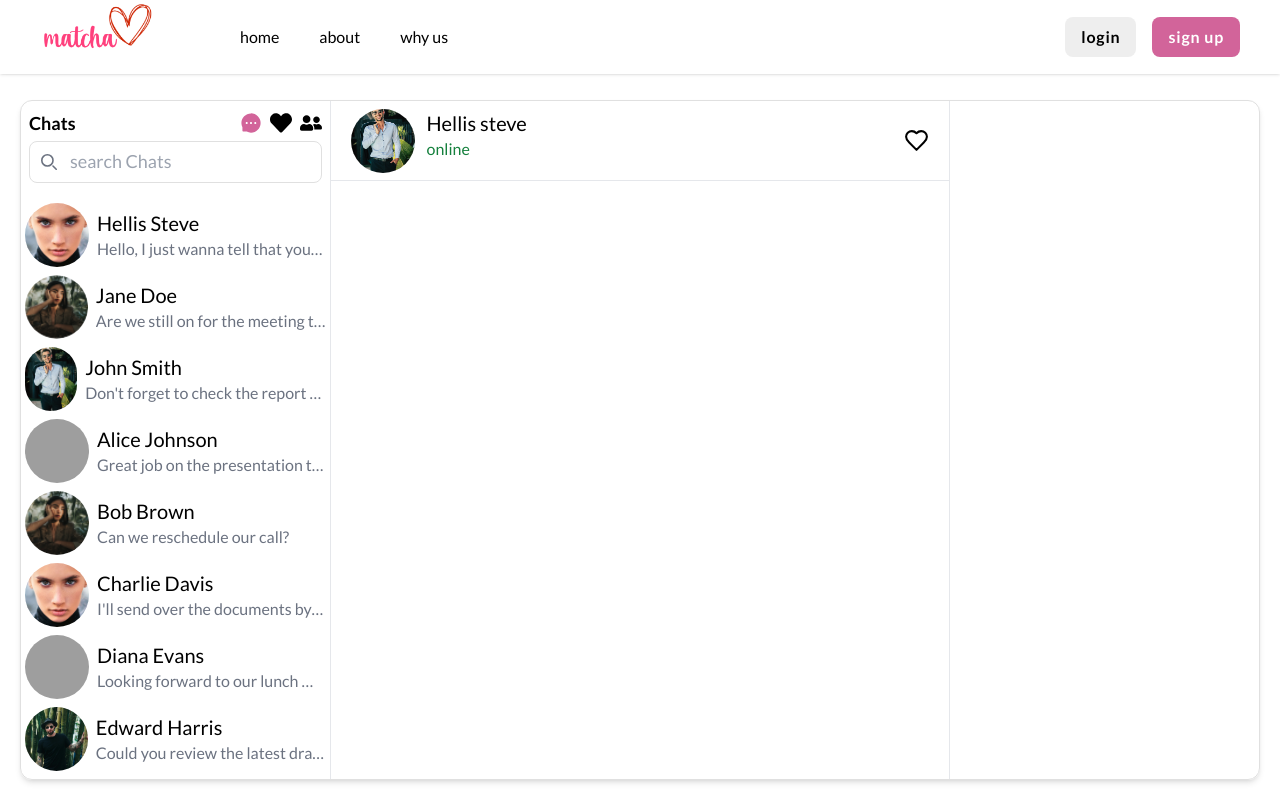
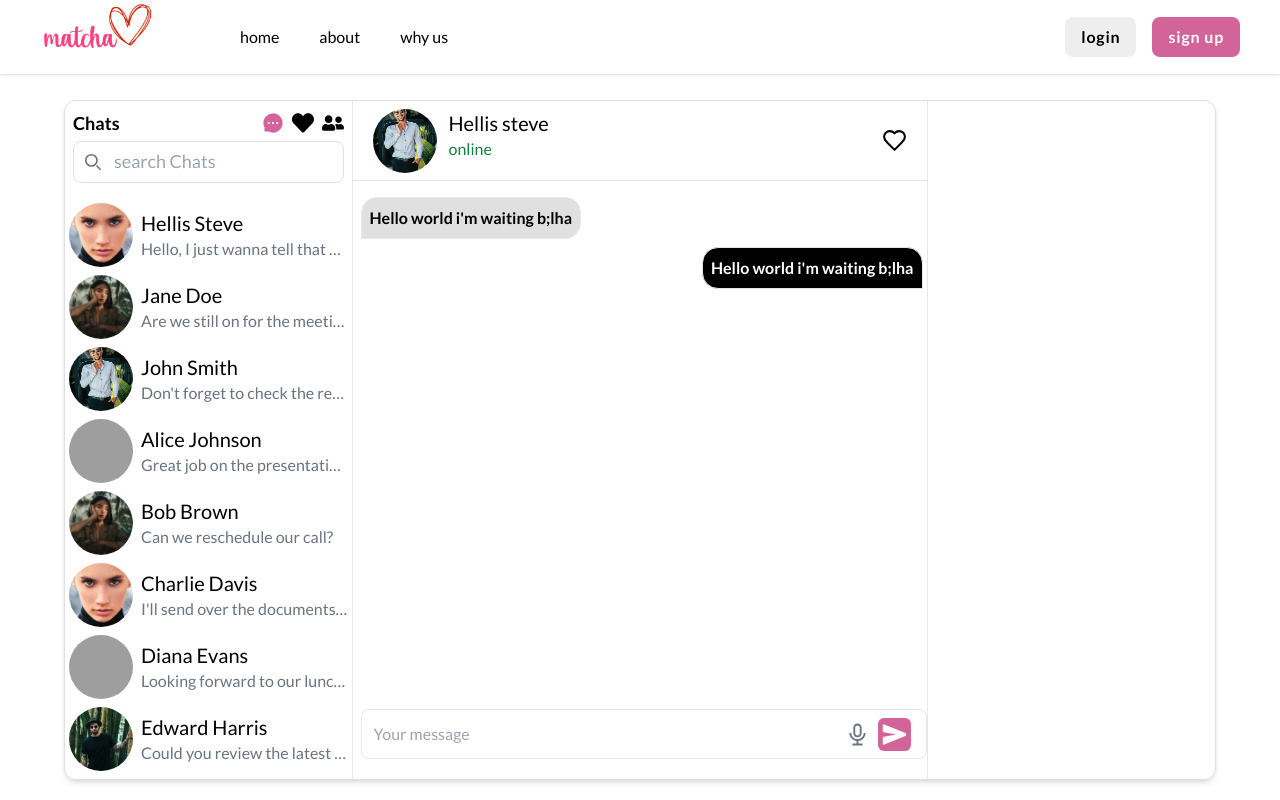
Before and after one commit to Stilram19/matcha, a React (Vite) app: page /chat in a window 1280 px wide. Built offline with nearby package versions, Linux system fonts and the light colour scheme; grey boxes are pictures that could not be loaded; the HTML template or start-up script is replaced by a standard one; a web font is replaced by a local one.

Commit message:
Chat Box

```diff
--- a/src/components/chat/ChatBox.tsx
+++ b/src/components/chat/ChatBox.tsx
@@ -0,0 +1,64 @@
+import { AiOutlineAudio } from "react-icons/ai";
+import { IoSend } from "react-icons/io5";
+import { LuHeart } from "react-icons/lu"
+import Message from "./Message";
+import { useEffect, useRef } from "react";
+
+
+
+const   ChatBox = () => {
+    const messagesEndRef = useRef(null);
+
+    const scrollToBottom = () => {
+        messagesEndRef.current?.scrollIntoView({ behavior: 'smooth' });
+    };
+
+    useEffect(() => {
+        scrollToBottom();
+    }, []);
+
+    return (
+        <div className="w-full h-full flex flex-col">
+            <div className="border-b h-[80px] w-full flex justify-between items-center py-2 px-5">
+                <div className="flex gap-3">
+                    <img src="/imgs/man_placeholder.jpg" className="h-16 w-16 object-cover rounded-full"/>
+                    <div className="flex flex-col">
+                        <h1 className="text-xl">Hellis steve</h1>
+                        <p className=" text-green-700">online</p>
+                    </div>
+                </div>
+
+                <LuHeart title="add to favorites" size={25} className="hover:fill-black cursor-pointer" />
+            </div>
+
+            <div className="h-full w-full p-2 pr-0 overflow-hidden">
+                <div className="relative w-full h-full">
+                    <div className="h-[92%] overflow-y-auto scrollbar">
+                        <Message isSender={false} />
+                        <Message ref={messagesEndRef} isSender={true} last={true} />
+                    </div>
+
+                    <div className="absolute bottom-3 w-full">
+                        <input
+                            type="text"
+                            placeholder="Your message"
+                            className="outline-none border w-full p-3 px-3 pr-20 rounded-lg"
+                        />
+                        <div className="absolute bottom-0 top-0 right-4 flex items-center gap-2">
+                            <button className="">
+                                <AiOutlineAudio size={25} className="fill-gray-500 hover:fill-black" />
+                            </button>
+                            <button className="p-1 bg-pink rounded-md">
+                                <IoSend size={25} className="fill-white" />
+                            </button>
+                        </div>
+                    </div>
+                </div>
+            </div>
+
+        </div>
+    )
+}
+
+
+export default ChatBox;
--- a/src/components/chat/ChatList.tsx
+++ b/src/components/chat/ChatList.tsx
@@ -2,11 +2,19 @@ import { AiFillMessage } from "react-icons/ai";
 import { FaHeart, FaUserFriends } from "react-icons/fa";
 import users from "./data.json"
 
-const   MessageBar = ({user}) => {
+type MessageBarProps = {
+    user: {
+        profile_image: string,
+        name: string,
+        last_message: string,
+    }
+}
+
+const   MessageBar = ({user}: MessageBarProps) => {
 
     return (
         <div className="w-full p-1 h-20 flex items-center gap-2  hover:bg-gray-200 cursor-pointer">
-            <img src={user.profile_image} alt="Profile" className="w-16 h-16 rounded-full object-cover" />
+            <img src={user.profile_image} alt="Profile" className="min-w-16 max-w-16 min-h-16 max-h-16 rounded-full object-cover" />
             <div className="flex flex-col overflow-hidden">
                 <h1 className="text-xl truncate">
                     {user.name}
@@ -45,7 +53,7 @@ const   ChatList = () => {
                 <div className="relative">
                     <div className="absolute top-0 bottom-0 ps-3 flex items-center">
                         <svg className="w-4 h-4 text-gray-500 dark:text-gray-400" aria-hidden="true" xmlns="http://www.w3.org/2000/svg" fill="none" viewBox="0 0 20 20">
-                            <path stroke="currentColor" stroke-linecap="round" stroke-linejoin="round" stroke-width="2" d="m19 19-4-4m0-7A7 7 0 1 1 1 8a7 7 0 0 1 14 0Z"/>
+                            <path stroke="currentColor" strokeLinecap="round" strokeLinejoin="round" strokeWidth="2" d="m19 19-4-4m0-7A7 7 0 1 1 1 8a7 7 0 0 1 14 0Z"/>
                         </svg>
                     </div>
                     <input
@@ -53,11 +61,9 @@ const   ChatList = () => {
                         placeholder="search Chats"
                         className="w-full outline-none p-2 border border-e0 placeholder:text-lg rounded-lg ps-10" />
                 </div>
-
-
             </div>
 
-            <div className="flex flex-col max-h-[calc(100%-100px)] overflow-y-scroll scrollbar">
+            <div className="flex flex-col max-h-[calc(100%-100px)] overflow-y-auto scrollbar">
 
                 {users.map((user, index) => {
                     return <MessageBar key={index} user={user}/>
--- /dev/null
+++ b/src/components/chat/Message.tsx
@@ -0,0 +1,22 @@
+import { forwardRef } from "react";
+
+type MessageProps = {
+    isSender: boolean,
+    last?: boolean,
+}
+
+const Message = forwardRef<HTMLDivElement, MessageProps>((props, ref) => {
+
+    // const roundedClasses =
+
+    return (
+        <div ref={ref} className={`my-2 mr-1 flex ${props.isSender ? 'justify-end' : 'justify-start'} ${props.last ? "mb-10" : ''}`}>
+            <div className={`h-min border p-2 max-w-[60%] rounded-t-2xl ${props.isSender ? 'rounded-bl-2xl bg-black text-white' : 'rounded-br-2xl bg-light-gray1'}  font-semibold break-words`}>
+                Hello world i'm waiting b;lha
+            </div>
+        </div>
+    )
+})
+
+
+export default Message;
--- a/src/components/chat/data.json
+++ b/src/components/chat/data.json
@@ -40,18 +40,18 @@
         "last_message": "Could you review the latest draft?"
     },
     {
-        "name": "Fiona Green",
-        "profile_image": "/imgs/Avatar.png",
-        "last_message": "Happy birthday! Hope you have a great day!"
+        "name": "Diana Evans",
+        "profile_image": "/imgs//man_placeholder2.jpg",
+        "last_message": "Looking forward to our lunch meeting."
     },
     {
-        "name": "George Clark",
-        "profile_image": "/imgs/man_placeholder.jpg",
-        "last_message": "Let's catch up later this week."
+        "name": "Edward Harris",
+        "profile_image": "/imgs/man_placeholder3.jpg",
+        "last_message": "Could you review the latest draft?"
     },
     {
-        "name": "Hannah Lewis",
-        "profile_image": "/imgs/Avatar.png",
-        "last_message": "The meeting has been moved to 3 PM."
+        "name": "Edward Harris",
+        "profile_image": "/imgs/man_placeholder3.jpg",
+        "last_message": "Could you review the latest draft?"
     }
 ]
--- a/src/pages/chat/Chat.tsx
+++ b/src/pages/chat/Chat.tsx
@@ -1,62 +1,47 @@
-import { useEffect, useRef } from "react";
+import { BsThreeDotsVertical } from "react-icons/bs";
+import ChatBox from "../../components/chat/ChatBox";
 import ChatList from "../../components/chat/ChatList";
-import { LuHeart } from "react-icons/lu";
+import { MdBlockFlipped } from "react-icons/md";
+import { IoHeartDislikeSharp, IoVolumeMute } from "react-icons/io5";
 
 
 const Chat = () => {
-    const messagesEndRef = useRef(null);
+    // const [isOpen, setIsOpen] = useState(true);
 
-    const scrollToBottom = () => {
-        messagesEndRef.current?.scrollIntoView({ behavior: 'smooth' });
-    };
 
-    useEffect(() => {
-        scrollToBottom();
-    }, []);
+    // const dropdownRef = useRef(null);
+
+    // const handleDropdown = (e) => {
+    //     setIsOpen((prev) => !prev);
+    // }
+
+    // const handleClickOutside = (e) => {
+    //     if (dropdownRef.current && !dropdownRef.current.contains(e.target))
+    //         setIsOpen(true)
+    // }
+
+    // useEffect(() => {
+    //     document.addEventListener('mousedown', handleClickOutside);
+    //     return () => {
+    //       document.removeEventListener('mousedown', handleClickOutside);
+    //     };
+    // }, []);
 
     return (
         <div className="md:pt-[80px] flex justify-around w-screen h-screen">
-            <div className="w-full m-5 border border-e0 rounded-xl shadow-md flex">
+            <div className="w-[90%] m-5 border border-e0 rounded-xl shadow-md flex">
                 <div className="w-1/4 h-full border-r">
                     <ChatList />
                 </div>
 
-                <div className="w-1/2 border-r">
-                    <div className="w-full h-full">
-                        <div className="border-b h-[80px] w-full flex justify-between items-center py-2 px-5">
-                            <div className="flex gap-3">
-                                <img src="/imgs/man_placeholder.jpg" className="h-16 w-16 object-cover rounded-full"/>
-                                <div className="flex flex-col">
-                                    <h1 className="text-xl">Hellis steve</h1>
-                                    <p className=" text-green-700">online</p>
-                                </div>
-                            </div>
-
-                            <LuHeart title="add to favorites" size={25} className="hover:fill-black cursor-pointer" />
-                        </div>
-
-                        {/* <div className="h-full w-full pl-3">
-                            <div className="h-[83%] overflow-y-auto scrollbar">
-                                messages
-                                messages<br/>
-                                messages<br/>
-                                messages<br/>
-                                messages<br/>
-                                messages<br  ref={messagesEndRef} />
-                            </div> */}
-
-                            {/* <div className="absolute bottom-5 border w-[calc(100%-24px)] p-2 px-3 bg-white">
-                                <input
-                                    type="text"
-                                    placeholder="Your message"
-                                    className="outline-none"
-                                />
-                            </div>
-                        </div>*/}
-
-                    </div>
+                <div className="w-1/2 h-full border-r">
+                    <ChatBox />
                 </div>
 
+                <div className="w-1/4 h-full">
+                    {/* <ChatList /> */}
+
+                </div>
             </div>
         </div>
     )
```
